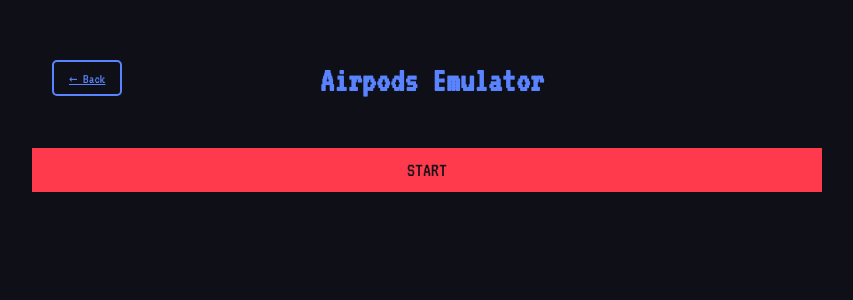
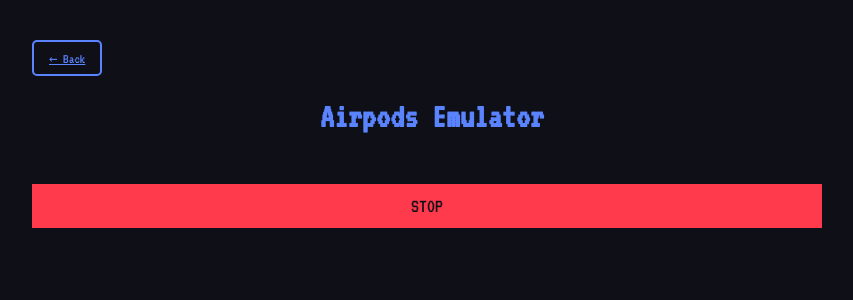
Before and after one commit to 1PingSun/HackMaster-Pi, a FastAPI app: page /BLE/airpods-emulator in a window 1280 px wide. Shown: the top 300 px of the page, without its empty margins (208-1061 px from the left). Run offline with FastAPI, Linux system fonts and the light colour scheme.

Commit message:
2025-04-09 Update

```diff
--- a/app/static/css/styles.css
+++ b/app/static/css/styles.css
@@ -24,9 +24,7 @@
 }
 
 .back-button {
-    position: absolute;
-    left: 20px;
-    top: 20px;
+    width: fit-content;
     background-color: transparent;
     border: 2px solid #5a84ff;
     color: #5a84ff;
@@ -46,7 +44,8 @@
     width: 100%;
     display: flex;
     justify-content: center;
-    align-items: center;
+    /* align-items: center; */
+    flex-direction: column;
     margin-bottom: 30px;
 }
 
--- a/app/templates/BLE/airpods-emulator.html
+++ b/app/templates/BLE/airpods-emulator.html
@@ -34,7 +34,7 @@
             <a href="/" class="back-button">← Back</a>
             <h1>Airpods Emulator</h1>
         </div>
-        <button type="submit">Start</button>
+        <button type="submit">Stop</button>
     </div>
 </body>
 </html>
--- a/app/templates/index.html
+++ b/app/templates/index.html
@@ -1,7 +1,7 @@
 <!DOCTYPE html>
 <html lang="en">
     <head>
-        <title>IoT Hacker Tool</title>
+        <title>HackMaster Pi</title>
         <meta name="viewport" content="width=device-width, initial-scale=1.0">
         <link rel="stylesheet" href="{{ url_for('static', path='/css/styles.css') }}">
         <meta name="theme-color" content="#0f0f17">
```
